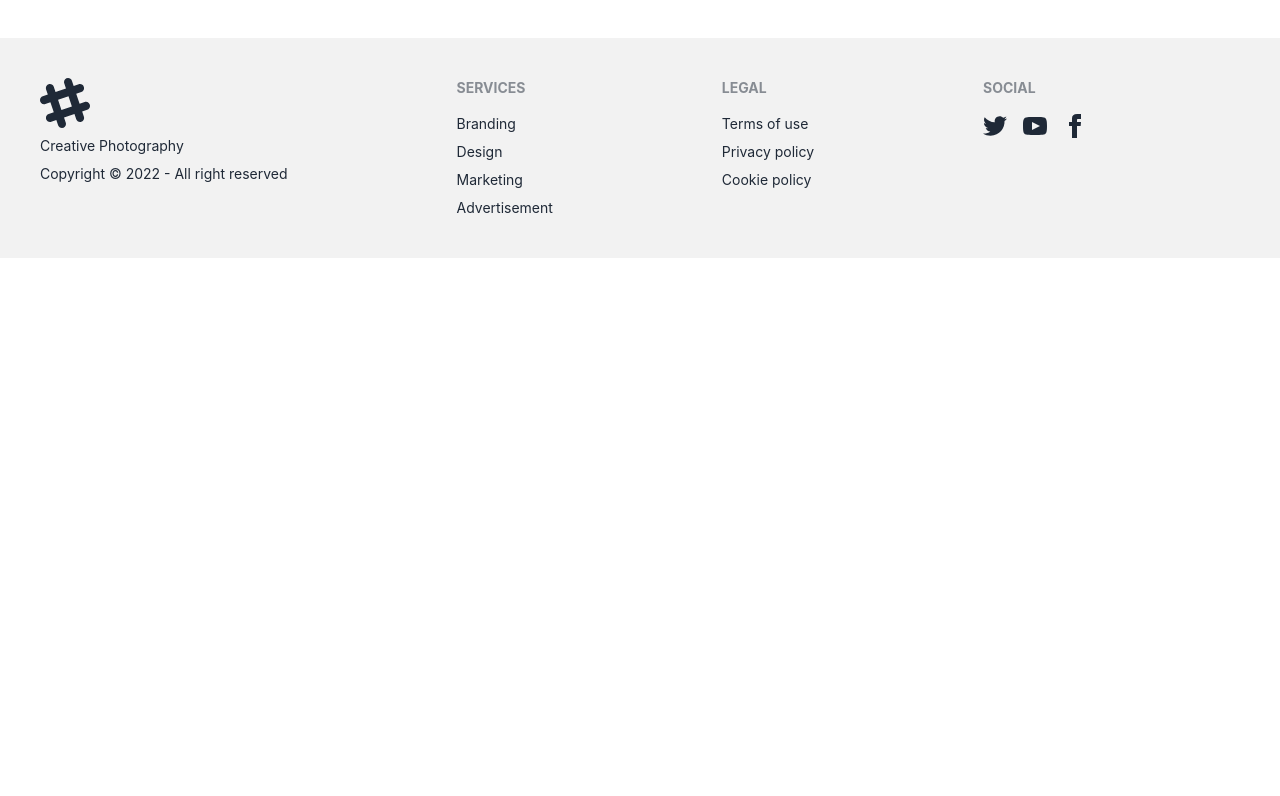
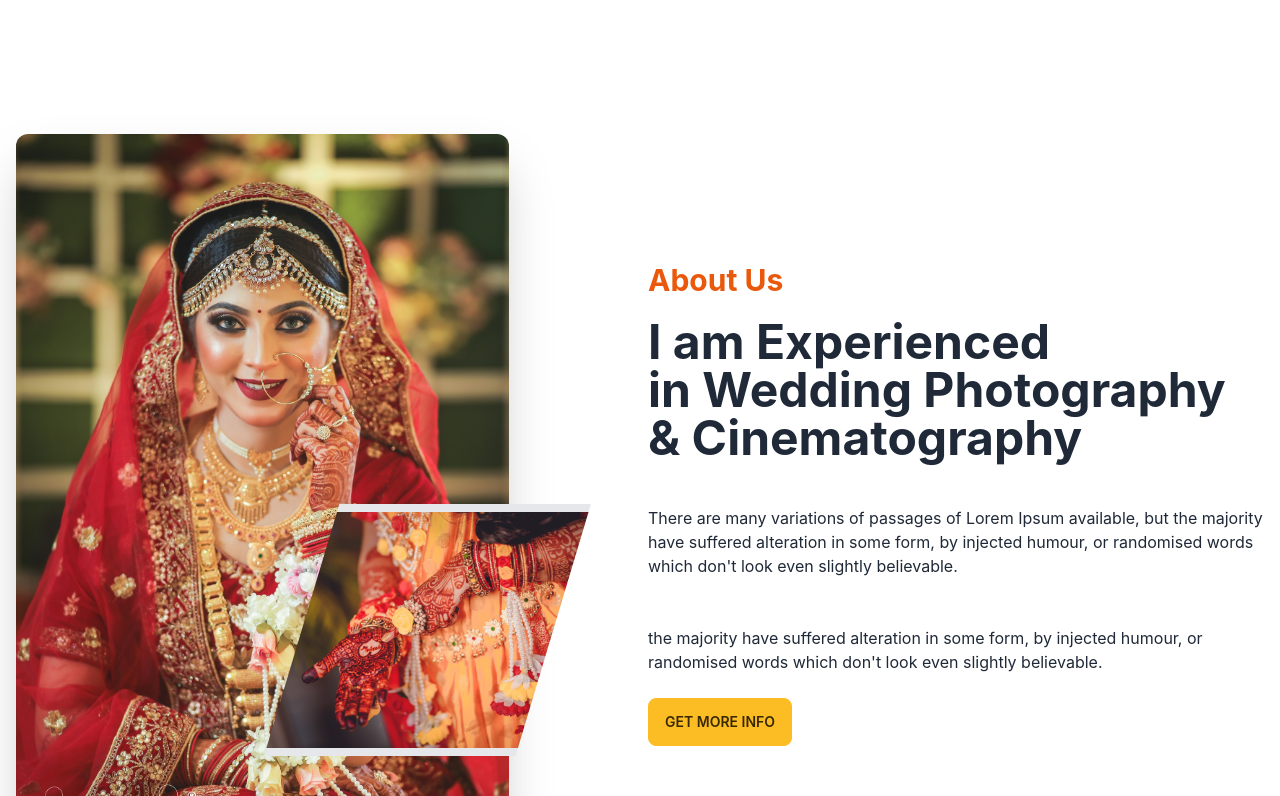
Before and after one commit to SHOUROV-HASAN-CSE/Wedding-Art-client, a React (Create React App) app: page / in a window 1280 px wide. Shown: the part 1024-1820 px from the top of the page. Before the commit the page ends 1282 px from the top, so only its background shows below. Built offline with nearby package versions, Linux system fonts and the light colour scheme.

Commit message:
about section created

```diff
--- /dev/null
+++ b/src/Pages/Home/About/About.js
@@ -0,0 +1,28 @@
+import React from 'react';
+import about1 from '../../../assets/images/about-us/about1.jpg'
+import about2 from '../../../assets/images/about-us/about2.jpg'
+
+const About = () => {
+    return (
+        <div className="hero my-20">
+            <div className="hero-content flex-col lg:flex-row">
+                <div className='relative w-1/2'>
+                    <img src={about1} alt="" className="w-4/5 h-full rounded-xl shadow-2xl" />
+                    <img src={about2}  alt="" className="absolute right-5 top-1/2 w-3/5 border-8 rounded-xl mask mask-parallelogram shadow-2xl" />
+                </div>
+                <div className='w-1/2'>
+                    <p className="text-3xl font-bold text-orange-600">About Us</p>
+                    <h1 className="my-5 text-5xl font-bold">
+                       I am Experienced <br />
+                         in Wedding Photography<br />
+                          & Cinematography </h1>
+                    <p className="py-6">There are many variations of passages of Lorem Ipsum available, but the majority have suffered alteration in some form, by injected humour, or randomised words which don't look even slightly believable. </p>
+                    <p className="py-6">the majority have suffered alteration in some form, by injected humour, or randomised words which don't look even slightly believable. </p>
+                    <button className="btn btn-warning">Get More Info</button>
+                </div>
+            </div>
+        </div>
+    );
+};
+
+export default About;
--- a/src/Pages/Home/Home/Home.js
+++ b/src/Pages/Home/Home/Home.js
@@ -1,10 +1,12 @@
 import React from 'react';
+import About from '../About/About';
 import Banner from '../Banner/Banner';
 
 const Home = () => {
   return (
     <div>
       <Banner/>
+      <About/>
     </div>
   );
 };
```
Also changed, not shown: src/assets/images/about-us/about1.jpg (added), src/assets/images/about-us/about2.jpg (added).
